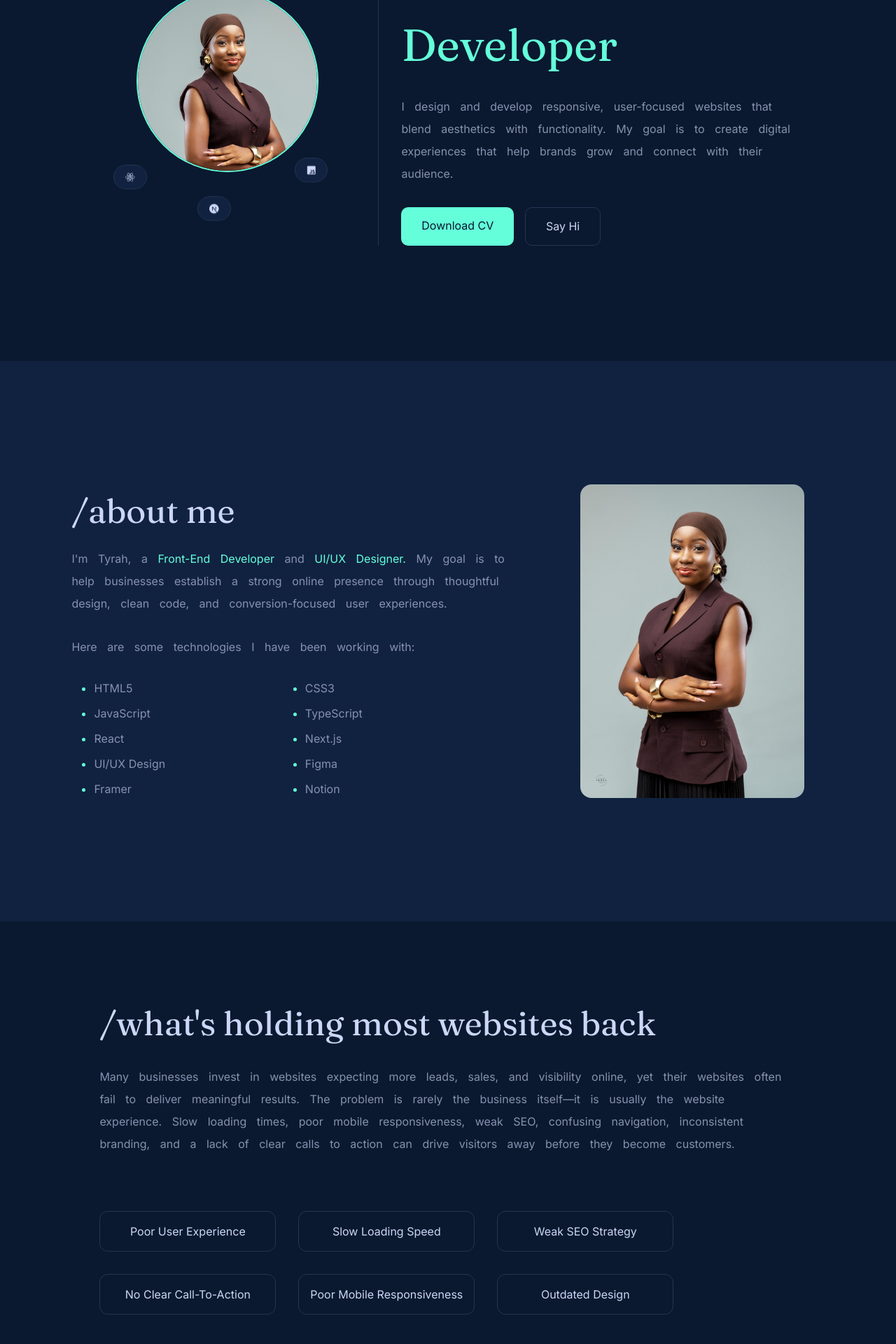
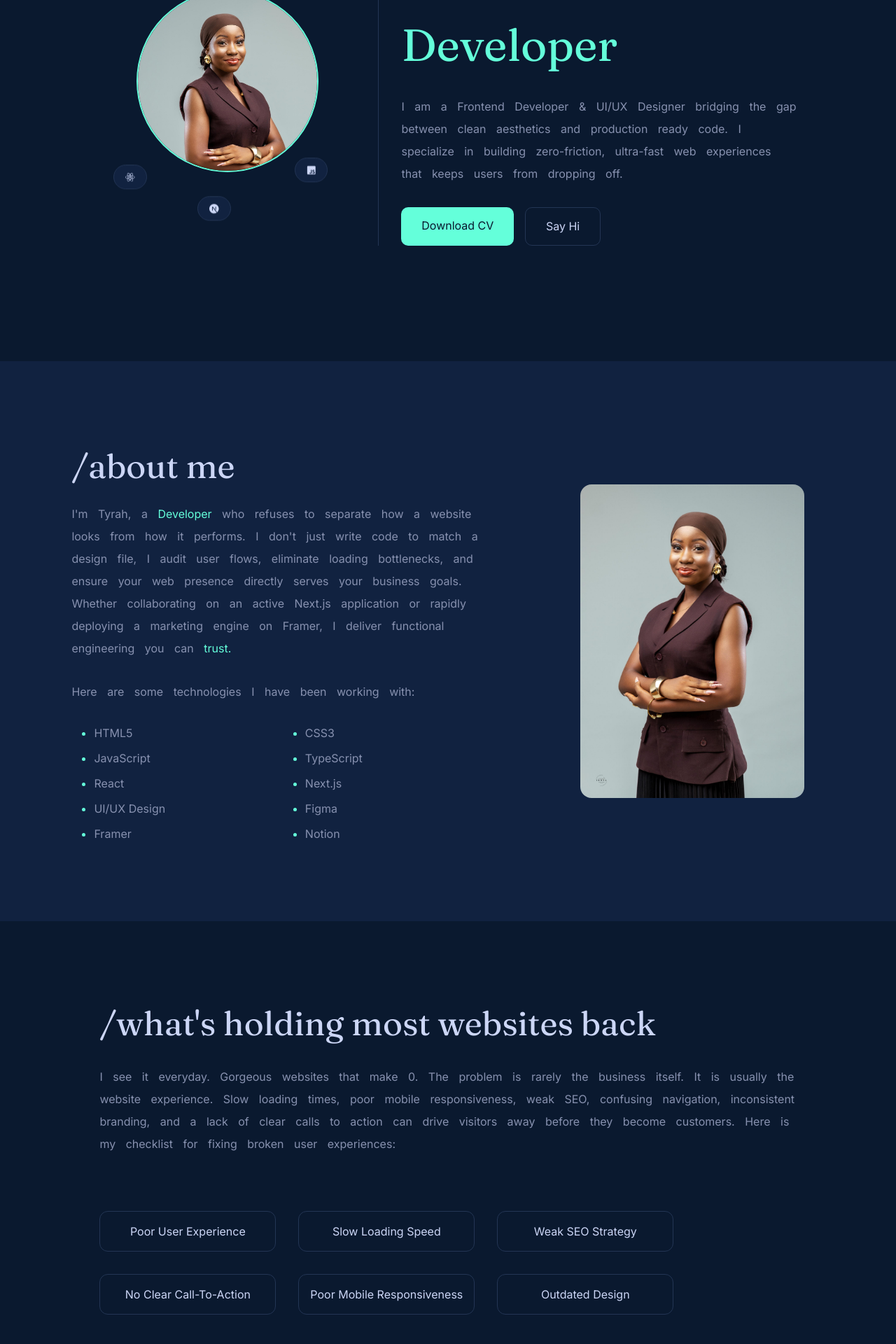
Before and after one commit to OyinkansolaTyrah/tyrah-portfolio, a Next.js app: page / in a window 1280 px wide. Shown: the part 340-2260 px from the top of the page at 70% size. Built offline with nearby package versions, Linux system fonts and the light colour scheme.

Commit message:
Changed most wording to maintain natural flow and honesty

```diff
--- a/app/About.tsx
+++ b/app/About.tsx
@@ -12,11 +12,12 @@ export default function About() {
         </h2>
 
         <p className={styles.aboutDescription}>
-          I'm Tyrah, a <span className={styles.textHighlight}>Front-End Developer</span> and
-          <span className={styles.textHighlight}> UI/UX Designer. </span>
-          My goal is to help businesses establish
-          a strong online presence through thoughtful design,
-          clean code, and conversion-focused user experiences.
+          I'm Tyrah, a <span className={styles.textHighlight}>Developer</span> who
+          refuses to separate how a website looks from how it performs.
+          I don't just write code to match a design file, I audit user flows, eliminate
+          loading bottlenecks, and ensure your web presence directly serves your business
+          goals. Whether collaborating on an active Next.js application or rapidly deploying
+          a marketing engine on Framer, I deliver functional engineering you can <span className={styles.textHighlight}>trust.</span>
         </p>
 
         <p className={styles.techTitle}>
--- a/app/Achievements.tsx
+++ b/app/Achievements.tsx
@@ -9,18 +9,18 @@ import {
 const achievements = [
     {
         icon: <LuGauge />,
-        title: "Performance Optimization",
-        description: "Improved application performance, increasing load speeds by up to 40%",
+        title: "Performance-First Execution",
+        description: "I write lightweight, modern CSS and Javascript to minimize browser rendering lag, keeping your page load times low and your conversion rates high.",
     },
     {
         icon: <LuCircleCheckBig />,
-        title: "Production-Ready Deliveries",
-        description: "Delivered multiple robust, production-ready web applications from concept to deployment.",
+        title: "Zero-Friction UI/UX",
+        description: "Every button layout, navigation flow, and mobile responsive breakpoint is intentionally engineered to reduce user drop-off and maximize engagement.",
     },
     {
         icon: <LuNetwork />,
-        title: "Scaled Architecture",
-        description: "Scaled applications to seamlessly support 20,000+ active users.",
+        title: "Hybrid Architecture (Framer + Code)",
+        description: "I choose the right tool for the job. Need a stunning, pixel-perfectmarketing landing page in days? I build it in Framer. Need a complex, interactive web application? I code it from scratch in Next.js.",
     },
 ];
 
@@ -29,10 +29,12 @@ export default function Achievements () {
         <section
         className={styles.achievementsSection}>
             <h2 className={styles.achievementsTitle}>
-                /key achievements
+                /engineering for impact
             </h2>
             <p className={styles.achievementsSubTitle}>
-                Highlights of my technical impact and key milestones achieved.
+                In a world full of slow, buggy prototypes,
+                I focus on building digital products that survive
+                the real world. Here is how I protect your business:
             </p>
 
             <div className={styles.achievementsGrid}>
--- a/app/Hero.tsx
+++ b/app/Hero.tsx
@@ -48,13 +48,10 @@ export default function Hero() {
         </h1>
 
         <p className={styles.heroDescription}>
-          I design and develop responsive,
-          user-focused websites that blend
-          aesthetics with functionality.
-          My goal is to create digital
-          experiences that help brands
-          grow and connect with their
-          audience.
+          I am a Frontend Developer & UI/UX Designer
+          bridging the gap between clean aesthetics and production ready code.
+          I specialize in building zero-friction, ultra-fast
+          web experiences that keeps users from dropping off.
         </p>
 
         <div className={styles.heroButtons}>
--- a/app/Problem.tsx
+++ b/app/Problem.tsx
@@ -15,14 +15,14 @@ export default function Problem () {
             </h2>
 
             <p className={styles.problemDescription}>
-                Many businesses invest in websites expecting more leads,
-                sales, and visibility online, yet their websites often fail
-                to deliver meaningful results. The problem is rarely the
-                business itself—it is usually the website experience.
+                I see it everyday. Gorgeous websites that make
+                0. The problem is rarely the business itself. It
+                is usually the website experience.
                 Slow loading times, poor mobile responsiveness, weak SEO,
                 confusing navigation, inconsistent branding, and a lack of
                 clear calls to action can drive visitors away before they
-                become customers.
+                become customers. Here is my checklist for
+                fixing broken user experiences:
             </p>
 
             <div className={styles.problemGrid}>
--- a/app/Projects.tsx
+++ b/app/Projects.tsx
@@ -5,12 +5,12 @@ const projects = [
     title: "Mental Wellness Platform",
     image: "/images/calmmindd.png",
     description:
-      "A calming platform focused on mental wellness and emotional wellbeing.",
+      "Designed a high=conversion, low stress user flow. Focused heavily on color psychology and visual hierachy to ensure zero cognitive friction for users in distress.",
 
     details:
-      "Designed and developed a modern user experience with accessibility, responsive design, and conversion-focused layouts.",
+      "A thoughtfully designed digital space focused on emotional wellbeign. Built using a mobile-first UI approach with smooth layouts to ensure zero cognitive friction for users seeking a moment of peace.",
 
-    tech: ["Framer", "Notion"],
+    tech: ["Framer", "UI/UX Design", "Asset Optimization"],
 
     liveLink: "https://calmmindd.framer.website/",
     caseStudy: "#",
@@ -21,12 +21,12 @@ const projects = [
     title: "Productivity Manager",
     image: "/images/taskflow.png",
     description:
-      "A personal productivity dashboard designed to help users organize and manage their daily tasks.",
+      "Built a lightweight dashboard optimized for instant interactivity using Local Storage, bypassing backend lag so users can manage tasks with zero latency.",
 
     details:
-      "Built an interactive task management experience with task creation, completion tracking, task deletion, customization options, and local data persistence.",
+      "A fast interactive task dashboard engineered with custom JavaScript. By utilizing Local Storage to manage and persist user state locally, it completely bypass backend server delays to deliver a lightning fast, zero-latency user experience.",
 
-    tech: ["HTML", "CSS", "JavaScript", "Local Storage"],
+    tech: ["HTML5", "CSS", "JavaScript", "Local Storage"],
 
     liveLink: "https://taskflowdaily.vercel.app/",
     caseStudy: "#",
--- a/app/Services.tsx
+++ b/app/Services.tsx
@@ -32,20 +32,6 @@ export default function Services() {
         "TypeScript implementation",
         "Performance optimization",
         "Accessibility best practices"
-        ]
-    },
-
-    wordpress: {
-        title: "WordPress Development",
-        description:
-        "I create professional WordPress websites that are easy to manage, scalable, and optimized for business growth. From landing pages to complete business websites, I ensure a smooth user experience and strong performance.",
-
-        points: [
-        "Custom WordPress websites",
-        "Theme customization",
-        "Website migration",
-        "SEO-friendly structure",
-        "Ongoing maintenance support"
         ]
     },
 
@@ -89,12 +75,6 @@ export default function Services() {
             Frontend Developer
           </button>
 
-          <button
-            onClick={() => setActiveService("wordpress")}
-            className={activeService === "wordpress" ? styles.active : ""}
-          >
-            WordPress Developer
-          </button>
 
           <button
             onClick={() => setActiveService("optimization")}
```
